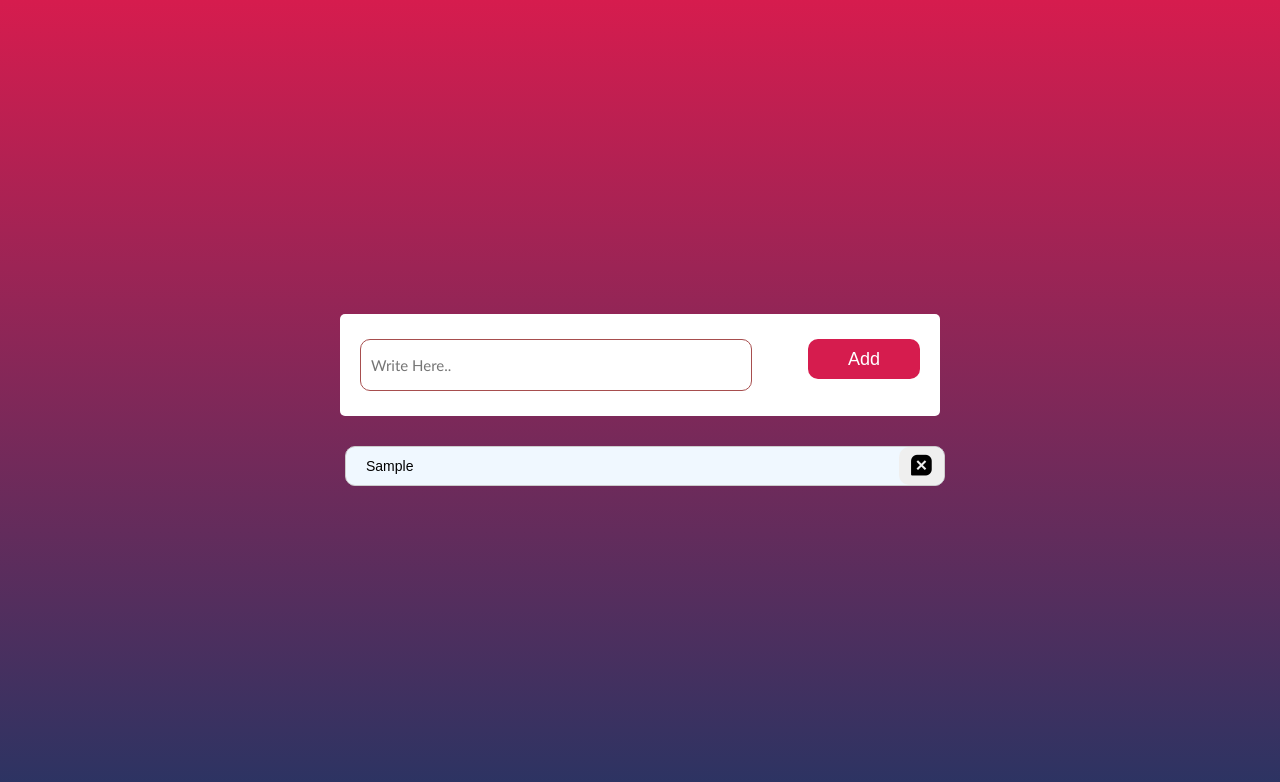
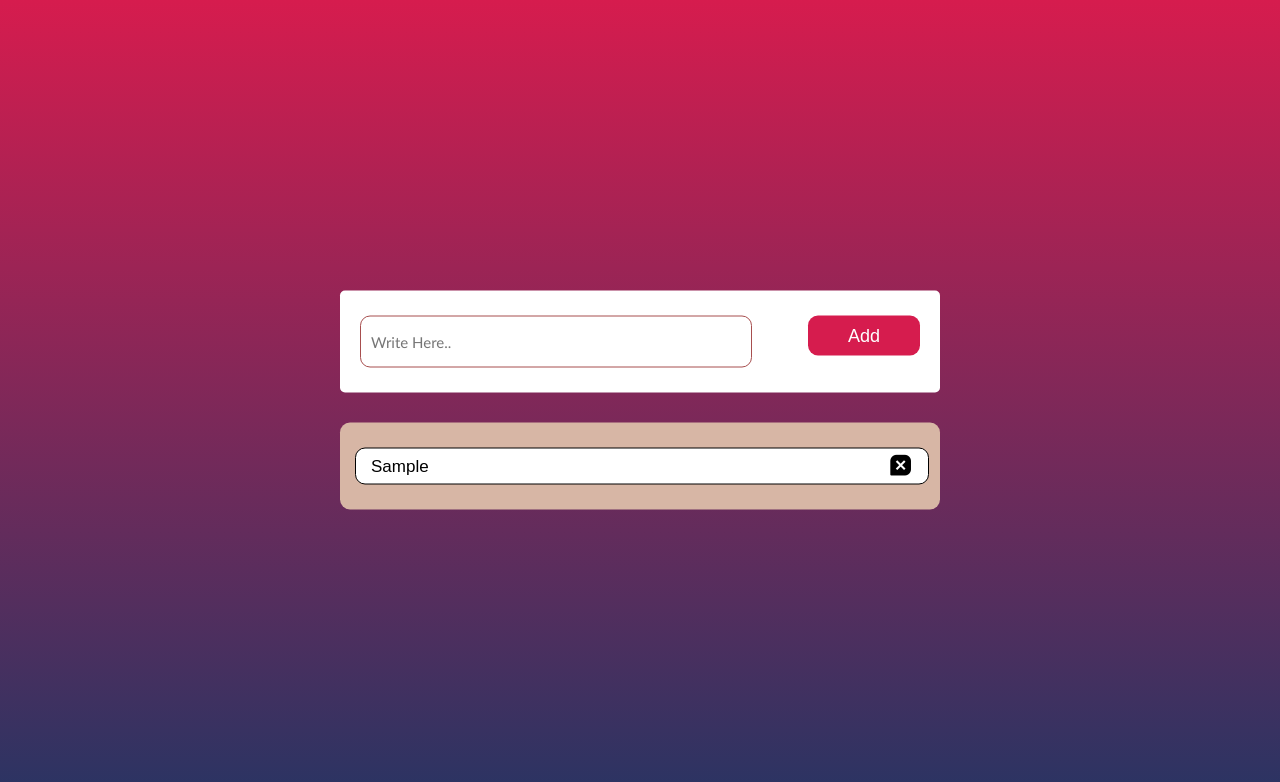
Before and after one commit to chamithharshamal/JavaScript-Projects, a plain HTML site: page Todo App/index.html in a window 1280 px wide. Both pictures are taken after typing "Sample" into the empty fields and a click on the button "Add". Drawn offline with nearby package versions, Linux system fonts and the light colour scheme.

Commit message:
Update commit

```diff
--- a/Todo App/index.html
+++ b/Todo App/index.html
@@ -1,18 +1,21 @@
 <!DOCTYPE html>
 <html lang="en">
   <head>
-    <meta charset="UTF-8">
-    <meta name="viewport" content="width=device-width, initial-scale=1.0">
+    <meta charset="UTF-8" />
+    <meta name="viewport" content="width=device-width, initial-scale=1.0" />
     <title>ToDo App</title>
-    <link rel="stylesheet" href="./style.css">
+    <link rel="stylesheet" href="./style.css" />
     <script src="https://unpkg.com/boxicons@2.1.4/dist/boxicons.js"></script>
-    <link href='https://unpkg.com/boxicons@2.1.4/css/boxicons.min.css' rel='stylesheet'>
+    <link
+      href="https://unpkg.com/boxicons@2.1.4/css/boxicons.min.css"
+      rel="stylesheet"
+    />
     <script src="./script.js"></script>
   </head>
   <body>
     <div class="box">
       <div class="newItem">
-            <input type="text" id="newTask" placeholder="Write Here..">
+        <input type="text" id="newTask" placeholder="Write Here.." />
         <button onclick="addTask()">Add</button>
       </div>
       <div id="tag"></div>
--- a/Todo App/style.css
+++ b/Todo App/style.css
@@ -1,26 +1,26 @@
-*{
+* {
   margin: 0;
   padding: 0;
   box-sizing: border-box;
-    font-family: 'Poppins', sans-serif;
+  font-family: "Poppins", sans-serif;
 }
 
-body{
+body {
   height: 100vh;
-    background: linear-gradient(#d61c4e,#293463);
+  background: linear-gradient(#d61c4e, #293463);
 }
 
-.box{
+.box {
   width: 50%;
   border-radius: 10px;
   position: absolute;
   top: 50%;
   left: 50%;
-    transform: translate(-50%,-50%);
+  transform: translate(-50%, -50%);
   padding: 30px 20px;
 }
 
-.newItem{
+.newItem {
   width: 100%;
   background: #ffffff;
   padding: 25px 20px;
@@ -28,24 +28,24 @@ body{
   font-size: 18px;
 }
 
-.newItem input{
+.newItem input {
   width: 70%;
   height: 40px;
   padding: 25px;
   padding-left: 10px;
-    font-family:'Gill Sans MT', Calibri, 'Trebuchet MS', sans-serif;
+  font-family: "Gill Sans MT", Calibri, "Trebuchet MS", sans-serif;
   position: relative;
   border-radius: 10px;
   border: 1px solid #a74e4e;
   font-size: 15px;
 }
 
-.newItem input:focus{
+.newItem input:focus {
   outline: none;
   font-size: 15px;
 }
 
-.newItem button{
+.newItem button {
   width: 20%;
   height: 40px;
   border: none;
@@ -58,45 +58,45 @@ body{
   float: right;
 }
 
-#tag{
+#tag {
   width: 100%;
-    height: 40px;
   margin-top: 30px;
-    font-family:'Gill Sans MT', Calibri, 'Trebuchet MS', sans-serif;
+  font-family: "Gill Sans MT", Calibri, "Trebuchet MS", sans-serif;
   position: relative;
   border-radius: 10px;
   font-size: 15px;
-
+  background-color: #d7b6a5;
+  padding: 20px 10px;
 }
 
-.list{
-    background-color: aliceblue;
-    width: 100%;
-    height: 40px;
+.list {
+  background-color: #ffffff;
+  width: 99%;
   margin: 5px;
   display: flex;
-    border: 1px solid #ccc;
+  border: 1px solid #000000;
   align-items: center;
   justify-content: space-between;
   cursor: pointer;
   border-radius: 10px;
+  padding: 5px;
 }
 
-.list span{
-    margin-left: 20px;
-    font-size: 14px;
+.list span {
+  margin-left: 10px;
+  font-size: 17px;
 }
 
-.list button{
+.list button {
   border: none;
   height: 100%;
   width: 45px;
   cursor: pointer;
   outline: none;
   border-radius: 10px;
+  background-color: #ffffff;
 }
 
-.checked{
+.checked {
   text-decoration: line-through;
-    color: #ccc;
 }
```
Also changed, not shown: Todo App/script.js (indentation only). Lines whose indentation alone changed are shown as unchanged.
